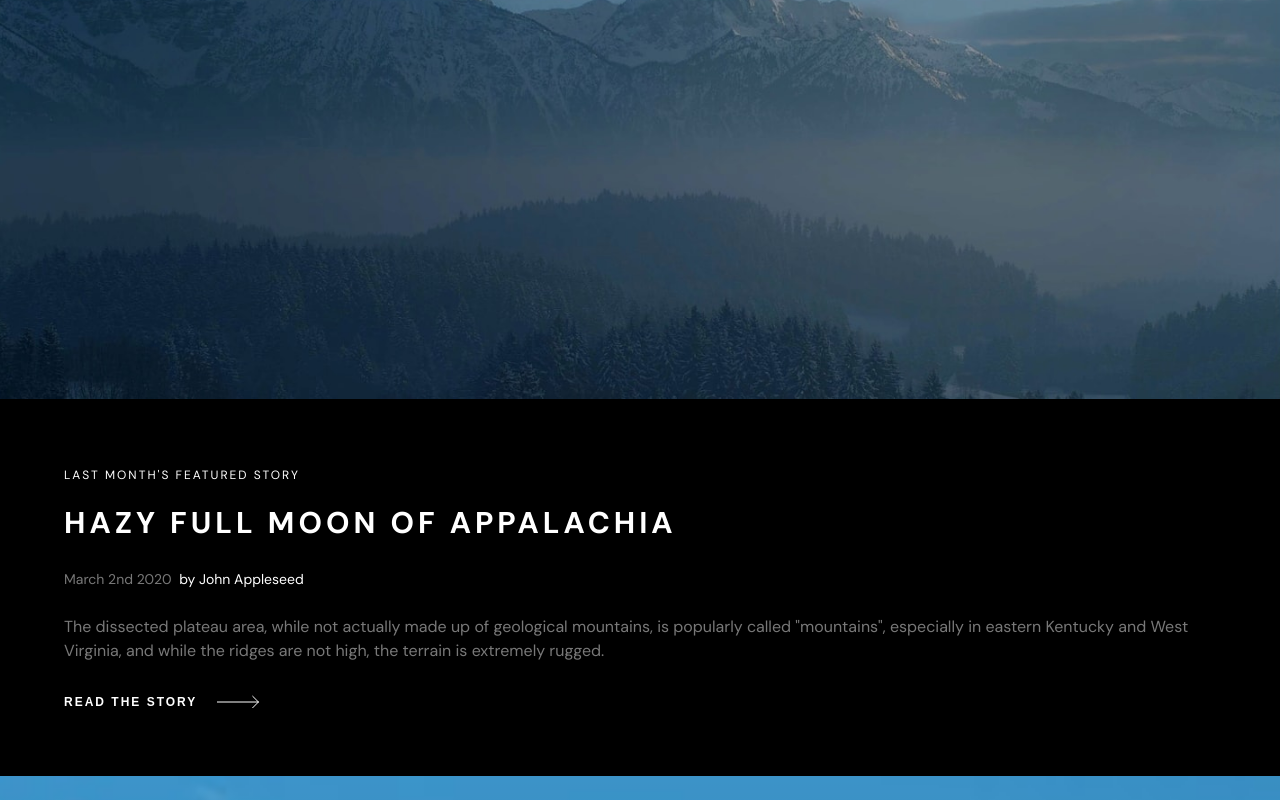
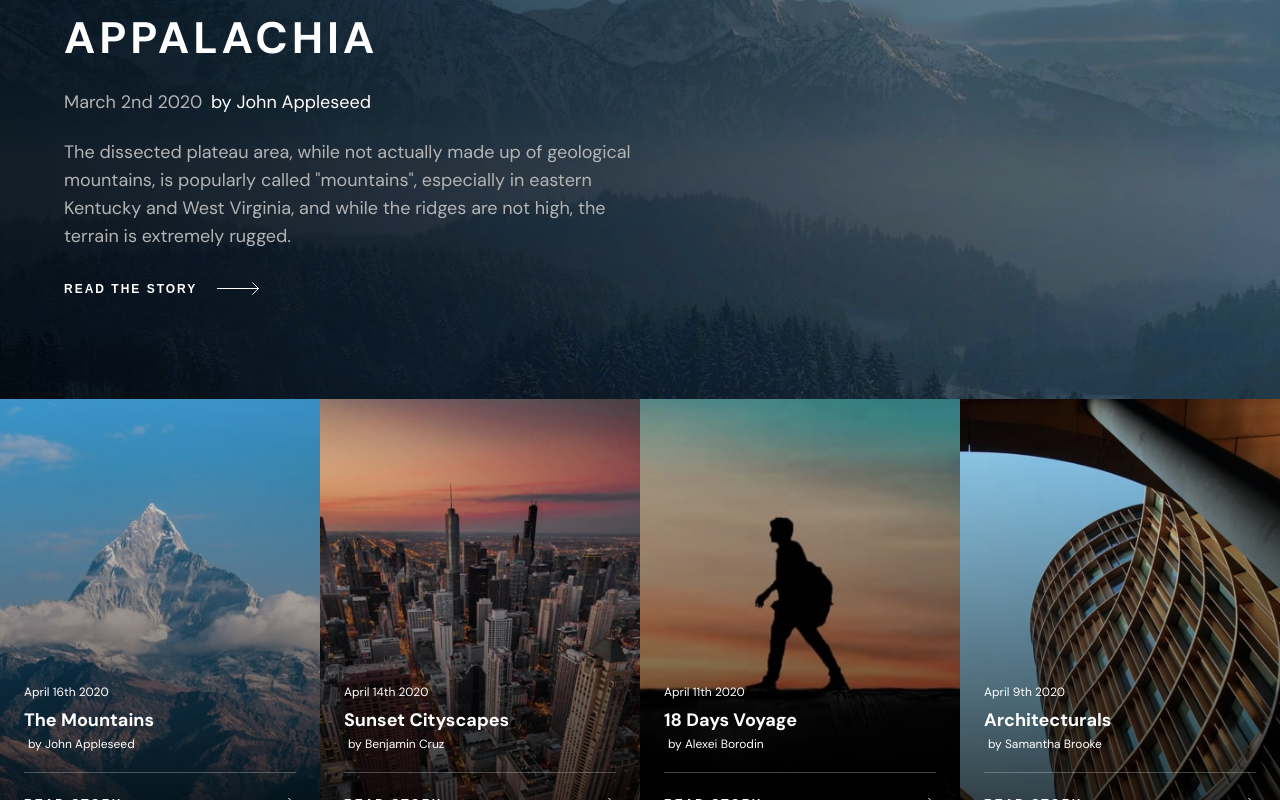
Before and after one commit to thomasthuynh/photosnap, a React (Vite) app: page /stories in a window 1280 px wide. Shown: the part 280-1080 px from the top of the page. Built offline with nearby package versions, Linux system fonts and the light colour scheme.

Commit message:
Updated gradient pattern to scale relative to height of text. Adjusted font sizes on different screen widths throughout

```diff
--- a/src/components/Main.tsx
+++ b/src/components/Main.tsx
@@ -30,7 +30,7 @@ const Main = () => {
         </div>
 
         <div className="createAndShareTextContainer mainTextContainer">
-          <div className="wrapper">
+          {/* <div className="wrapper"> */}
             <div className="createAndShareText mainText">
               <div className="gradient"></div>
               <h1>Create and Share Your Photo Stories.</h1>
@@ -46,7 +46,7 @@ const Main = () => {
                 </span>
               </button>
             </div>
-          </div>
+          {/* </div> */}
         </div>
       </div>
 
@@ -61,7 +61,7 @@ const Main = () => {
         </div>
 
         <div className="beautifulStoriesTextContainer mainTextContainer">
-          <div className="wrapper">
+          {/* <div className="wrapper"> */}
             <div className="beautifulStoriesText mainText">
               <h1>Beautiful Stories Every Time</h1>
               <p>
@@ -76,7 +76,7 @@ const Main = () => {
                 </span>
               </Link>
             </div>
-          </div>
+          {/* </div> */}
         </div>
       </div>
 
@@ -94,7 +94,7 @@ const Main = () => {
         </div>
 
         <div className="designedForEveryoneTextContainer mainTextContainer">
-          <div className="wrapper">
+          {/* <div className="wrapper"> */}
             <div className="designedForEveryoneText mainText">
               <h1>Designed for Everyone</h1>
               <p>
@@ -109,7 +109,7 @@ const Main = () => {
                 </span>
               </Link>
             </div>
-          </div>
+          {/* </div> */}
         </div>
       </div>
     </main>
--- a/src/pages/Stories.tsx
+++ b/src/pages/Stories.tsx
@@ -25,6 +25,7 @@ const Stories = (props: Props) => {
               className="storiesImg"
             />
           </picture>
+          <div className="overlay"></div>
         </div>
 
         <div className="headerTextContainer">
--- a/src/scss/_main.scss
+++ b/src/scss/_main.scss
@@ -4,25 +4,17 @@
 
 .mainTextContainer {
   padding: 6.4rem 0;
-}
-
-.createAndShareTextContainer {
-  color: #fff;
-  background-color: #000;
-  position: relative;
-
-  button {
-    color: #fff;
-  }
+  display: flex;
+  justify-content: center;
+  align-items: center;
 }
 
 .mainText {
   width: 90%;
-  margin: 0 auto;
 
   p {
     padding: 2.4rem 0;
-    color: #5a5a5a;
+    color: #505050;
   }
 
   button {
@@ -40,9 +32,19 @@
   }
 }
 
+.createAndShareTextContainer {
+  color: #fff;
+  background-color: #000;
+  position: relative;
+
+  button {
+    color: #fff;
+  }
+}
+
 .createAndShareText {
   p {
-    color: #787878;
+    color: #b4b4b4;
   }
 
   .arrow {
@@ -65,12 +67,6 @@
 
   .mainTextContainer {
     grid-column: span 2;
-  }
-
-  .mainTextContainer {
-    display: flex;
-    flex-direction: column;
-    justify-content: center;
 
     h1 {
       font-size: 4rem;
@@ -78,17 +74,33 @@
     }
   }
 
+  .mainText {
+    width: 75%;
+  }
+
   .createAndShareImgContainer,
   .designedForEveryoneImgContainer {
     order: 1;
   }
 
+  .createAndShareText {
+    width: 100%;
+    position: relative;
+    display: flex;
+    flex-direction: column;
+    align-items: center;
+
+    h1,
+    p,
+    button {
+      width: 75%;
+    }
+  }
+
   .gradient {
-    top: 50%;
+    top: 0;
     left: 0;
-    transform: translateY(-50%);
-    height: 50%;
-    max-height: 36rem;
+    height: 100%;
     width: 0.6rem;
     background: linear-gradient(to top, #ffc593, #bc7198, #5a77ff);
   }
@@ -96,8 +108,6 @@
 
 @media (min-width: 1024px) {
   .mainText {
-    width: 70%;
-
     button {
       margin-top: 1.6rem;
     }
@@ -139,3 +149,22 @@
     }
   }
 }
+
+@media (min-width: 1440px) {
+  .mainTextContainer {
+    h1 {
+      font-size: 4.4rem;
+      line-height: 5.6rem;
+    }
+
+    p {
+      font-size: 1.8rem;
+      line-height: 2.8rem;
+    }
+
+    button,
+    .btn {
+      font-size: 1.4rem;
+    }
+  }
+}
--- a/src/scss/_stories.scss
+++ b/src/scss/_stories.scss
@@ -1,5 +1,19 @@
+  header {
+    position: relative;
+  }
+
 .storiesImgContainer {
   display: grid;
+  position: relative;
+
+  .overlay {
+    position: absolute;
+    top: 0;
+    left: 0;
+    right: 0;
+    bottom: 0;
+    background: linear-gradient(to left, rgba(0, 0, 0, 0), rgba(0, 0, 0, 0.5));
+  }
 }
 
 .headerTextContainer {
@@ -37,7 +51,7 @@
   }
 
   .publishDate {
-    color: #787878;
+    color: #b4b4b4;
     font-size: 1.4rem;
     padding: 2.4rem 0;
   }
@@ -48,9 +62,60 @@
   }
 
   .featuredStoryDescription {
-    color: #787878;
+    color: #b4b4b4;
   }
 
 #storyCollection {
   display: grid;
 }
+
+@media (min-width: 640px) {
+  #storyCollection {
+    grid-template-columns: repeat(2, 1fr);
+  }
+
+  .headerTextContainer {
+    position: absolute;
+    top: 50%;
+    transform: translateY(-50%);
+    background: none;
+    width: 100%;
+  }
+
+  .featuredStoryText {
+    width: 70%;
+
+    h1 {
+      font-size: 3.6rem;
+      line-height: 4.4rem;
+    }
+  }
+}
+
+@media (min-width: 1024px) {
+  #storyCollection {
+    grid-template-columns: repeat(4, 1fr);
+  }
+
+  .featuredStoryText {
+    width: 50%;
+
+    h1 {
+      font-size: 4.4rem;
+      line-height: 5.6rem;
+    }
+  }
+
+  .lastMonth {
+    font-size: 1.6rem;
+  }
+
+  .publishDate {
+    font-size: 1.8rem;
+  }
+
+  .featuredStoryDescription {
+    font-size: 1.8rem;
+    line-height: 2.8rem;
+  }
+}
--- a/src/scss/_story.scss
+++ b/src/scss/_story.scss
@@ -1,5 +1,24 @@
 .story {
   position: relative;
+  transition: all 300ms ease;
+
+  &:hover {
+    scale: 1.025;
+    z-index: 10;
+  }
+
+  .overlay {
+    position: absolute;
+    top: 0;
+    left: 0;
+    right: 0;
+    bottom: 0;
+    background: linear-gradient(
+      to bottom,
+      rgba(0, 0, 0, 0),
+      rgba(0, 0, 0, 0.8)
+    );
+  }
 }
 
 .storyImgContainer {
@@ -45,11 +64,16 @@
   }
 }
 
-.overlay {
-  position: absolute;
-  top: 0;
-  left: 0;
-  right: 0;
-  bottom: 0;
-  background: linear-gradient(to bottom, rgba(0, 0, 0, 0), rgba(0, 0, 0, 0.8));
+@media (min-width: 1600px) {
+  .storyText {
+    .date,
+    .author {
+      font-size: 1.4rem;
+    }
+
+    h3 {
+      font-size: 2rem;
+      padding: 0.2rem 0;
+    }
+  }
 }
```
